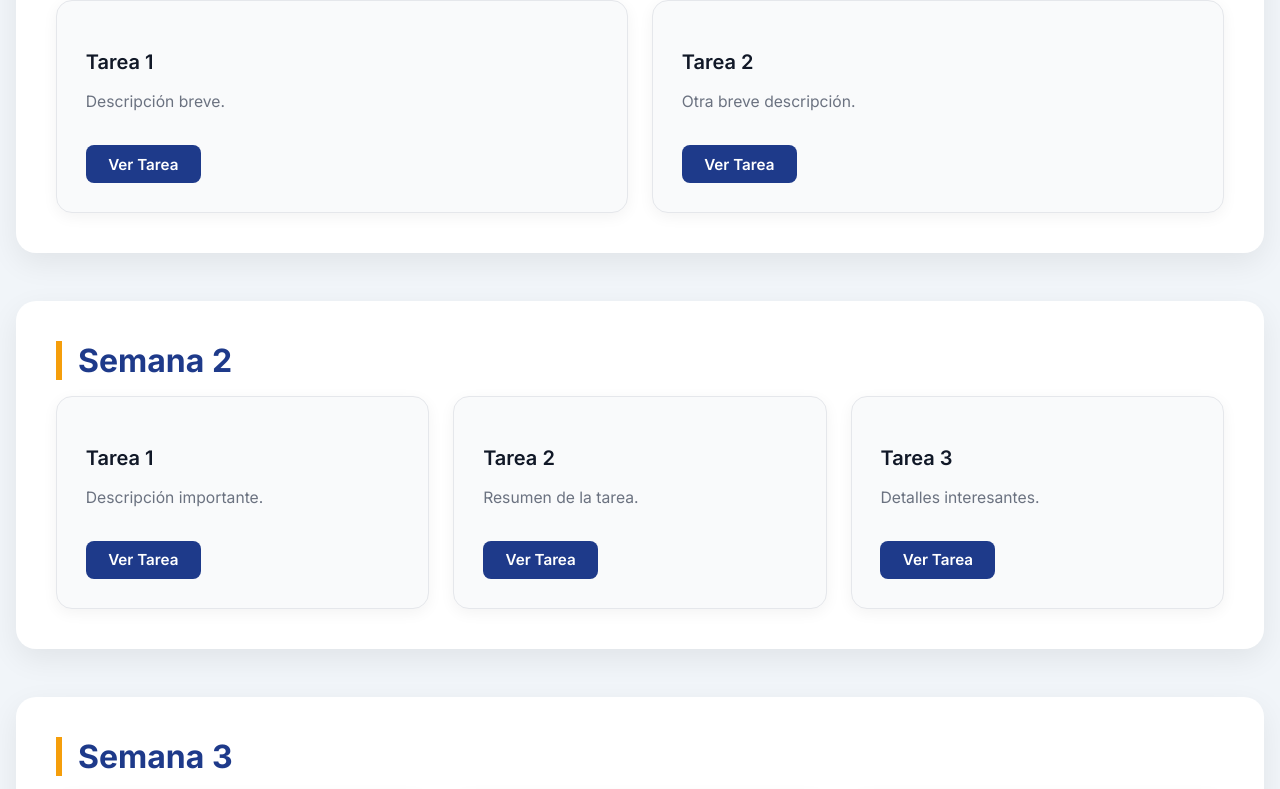
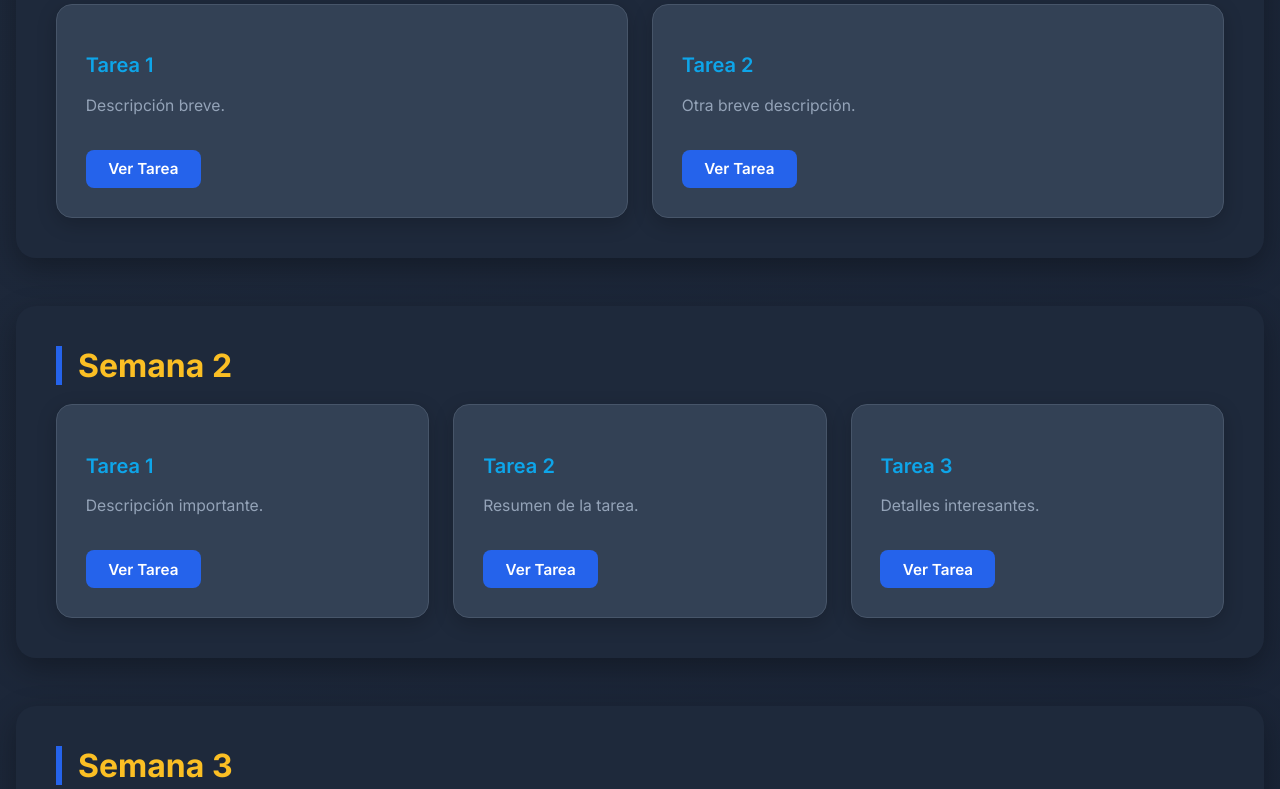
Before and after one commit to MaytaAnder/Datos_2.github.io, a plain HTML site: page index.html in a window 1280 px wide. Shown: the part 398-1187 px from the top of the page. Drawn offline with Linux system fonts and the light colour scheme.

Commit message:
Update index.html

```diff
--- a/index.html
+++ b/index.html
@@ -9,20 +9,22 @@
   @import url('https://fonts.googleapis.com/css2?family=Inter:wght@400;600;700&display=swap');
 
   :root {
-    --primary: #1e3a8a; /* Azul profesional */
-    --secondary: #f59e0b; /* Dorado */
-    --accent: #0ea5e9; /* Celeste moderno */
-    --light-bg: #f1f5f9;
-    --dark: #111827;
-    --gray: #6b7280;
+    --primary: #2563eb;       /* Azul vivo */
+    --secondary: #fbbf24;     /* Amarillo dorado */
+    --accent: #0ea5e9;        /* Celeste */
+    --bg-dark: #0f172a;       /* Fondo oscuro profesional */
+    --bg-gradient: linear-gradient(135deg, #1e293b, #0f172a);
+    --card-bg: #1e293b;       /* Fondo de tarjetas oscuro */
+    --text-light: #f1f5f9;
+    --text-muted: #94a3b8;
     --white: #ffffff;
   }
 
   body {
     margin: 0;
     font-family: 'Inter', sans-serif;
-    background: var(--light-bg);
-    color: var(--dark);
+    background: var(--bg-gradient);
+    color: var(--text-light);
   }
 
   header {
@@ -30,7 +32,7 @@
     color: white;
     padding: 4rem 1rem;
     text-align: center;
-    box-shadow: 0 6px 20px rgba(0, 0, 0, 0.25);
+    box-shadow: 0 6px 20px rgba(0, 0, 0, 0.3);
   }
 
   header h1 {
@@ -57,8 +59,8 @@
     margin-bottom: 3rem;
     padding: 2.5rem;
     border-radius: 20px;
-    background: var(--white);
-    box-shadow: 0 10px 30px rgba(0, 0, 0, 0.07);
+    background: var(--card-bg);
+    box-shadow: 0 10px 30px rgba(0, 0, 0, 0.3);
     transition: transform 0.3s ease;
   }
 
@@ -70,10 +72,10 @@
     margin-top: 0;
     font-size: 2rem;
     font-weight: 700;
-    color: var(--primary);
-    border-left: 6px solid var(--secondary);
+    color: var(--secondary);
+    border-left: 6px solid var(--primary);
     padding-left: 1rem;
-    margin-bottom: 1rem;
+    margin-bottom: 1.2rem;
   }
 
   .tasks {
@@ -85,31 +87,31 @@
 
   .task {
     flex: 1 1 300px;
-    background: #f9fafb;
-    border: 1px solid #e5e7eb;
+    background: #334155;
+    border: 1px solid #475569;
     border-radius: 16px;
     padding: 1.8rem;
     text-align: left;
-    box-shadow: 0 4px 15px rgba(0, 0, 0, 0.05);
+    box-shadow: 0 6px 20px rgba(0, 0, 0, 0.2);
     transition: all 0.3s ease;
   }
 
   .task:hover {
-    transform: translateY(-5px);
-    box-shadow: 0 8px 25px rgba(0, 0, 0, 0.1);
+    transform: translateY(-6px);
+    box-shadow: 0 10px 30px rgba(0, 0, 0, 0.25);
   }
 
   .task h3 {
     margin-bottom: 0.6rem;
     font-size: 1.25rem;
-    color: var(--dark);
+    color: var(--accent);
     font-weight: 600;
   }
 
   .task p {
-    color: var(--gray);
+    color: var(--text-muted);
     font-size: 0.98rem;
-    line-height: 1.5;
+    line-height: 1.6;
   }
 
   .task a {
@@ -127,15 +129,16 @@
 
   .task a:hover {
     background: var(--secondary);
-    color: var(--dark);
+    color: var(--bg-dark);
   }
 
   footer {
     text-align: center;
     padding: 3rem 1rem;
-    background: var(--dark);
-    color: #cbd5e1;
+    background: #0c1121;
+    color: #94a3b8;
     font-size: 0.95rem;
+    margin-top: 4rem;
   }
 
   @media (max-width: 768px) {
@@ -148,6 +151,7 @@
     }
   }
 </style>
+
 
 </head>
 <body>
```
